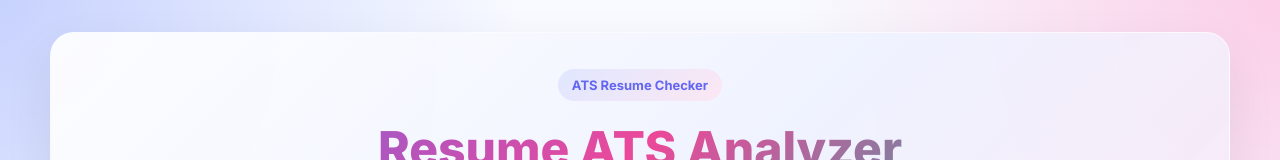
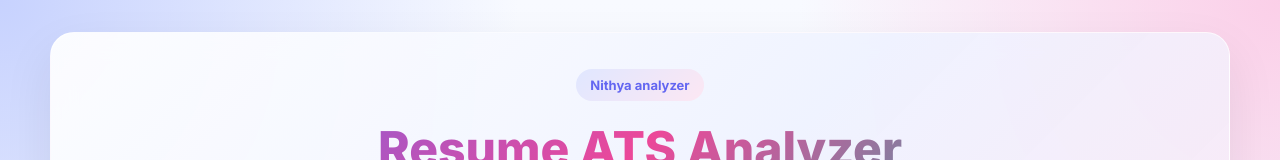
Before and after one commit to Nithya-60/Resume-Analyzer, a website: page index.html in a window 1280 px wide. Shown: the top 160 px of the page. Drawn offline with nearby package versions, Linux system fonts and the light colour scheme.

Commit message:
Update index.html

```diff
--- a/index.html
+++ b/index.html
@@ -17,7 +17,7 @@
 <body>
     <main class="app-shell">
         <section class="hero-card">
-            <div class="hero-badge">ATS Resume Checker</div>
+            <div class="hero-badge">Nithya analyzer</div>
             <h1>Resume ATS Analyzer</h1>
             <p class="hero-subtitle">
                 Upload your resume to get a smarter ATS-style score based on structure,
```
